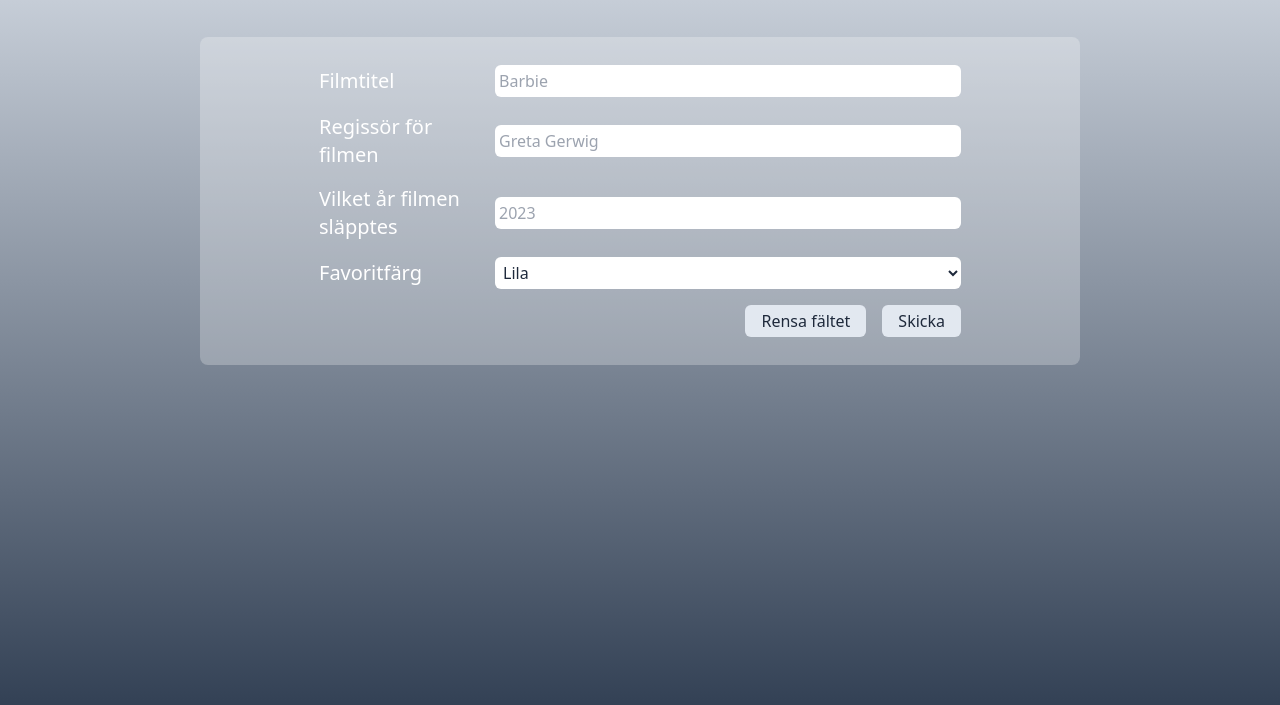
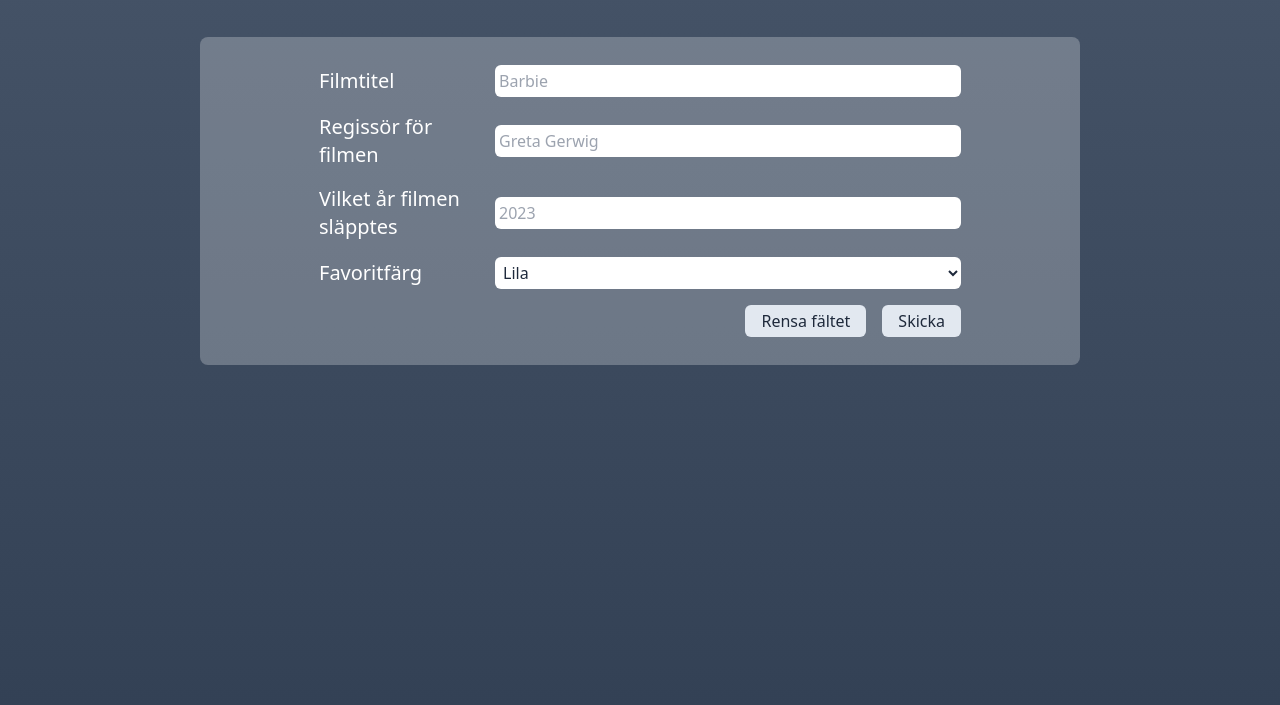
Before and after one commit to intesar-create/gik339-grupp23-projekt, a plain HTML site: page client/index1.html in a window 1280 px wide. Shown: the part 135-840 px from the top of the page. Drawn offline with nearby package versions, Linux system fonts and the light colour scheme; no server answers.

Commit message:
Update index1.html

```diff
--- a/client/index1.html
+++ b/client/index1.html
@@ -10,7 +10,7 @@
     <title>Projektarbete grupp 23</title>
 </head>
 
-<body class="min-h-[100vh] bg-gradient-to-b from-slate-200 to-slate-700 text-white">
+<body class="min-h-[100vh] bg-gradient-to-b from-slate-600 to-slate-700 text-white">
     <header class="mt-10 text-center">
         <h1 class="text-3xl">Projektarbete grupp 23</h1>
     </header>
```
